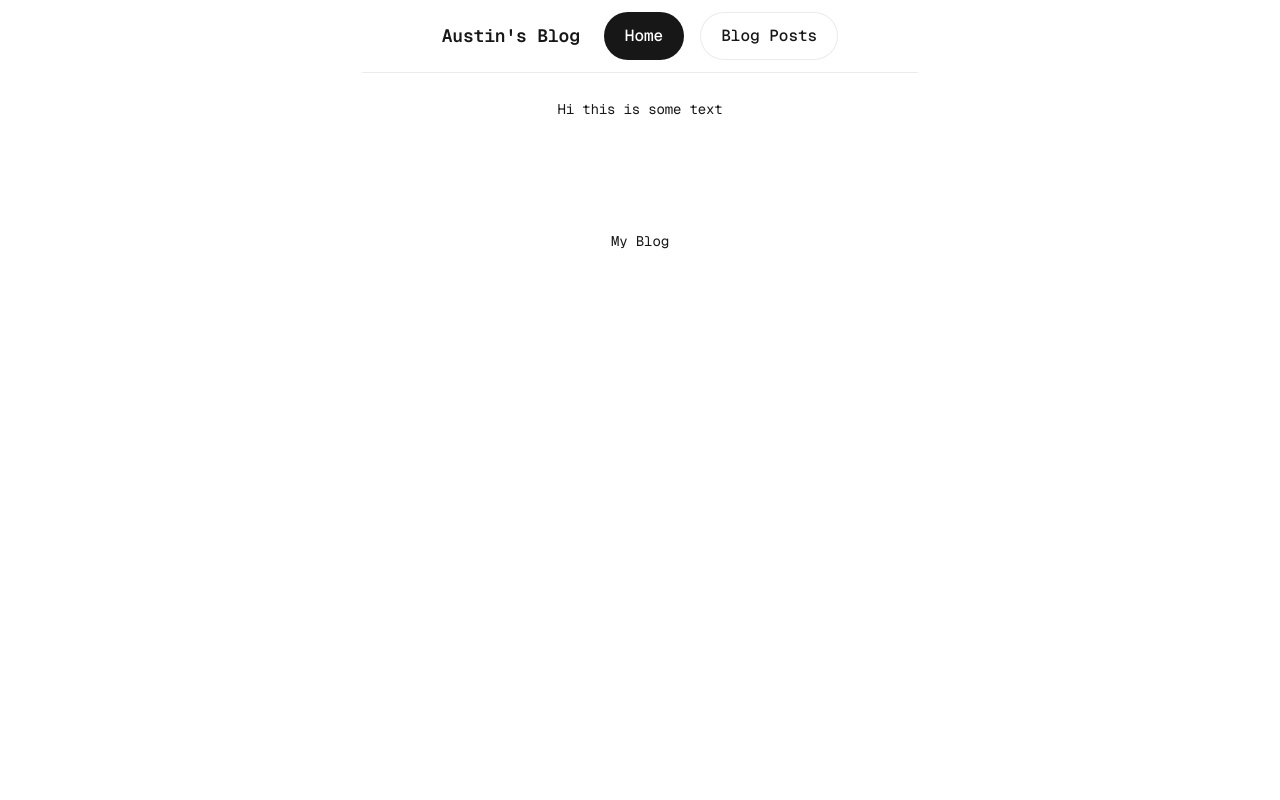
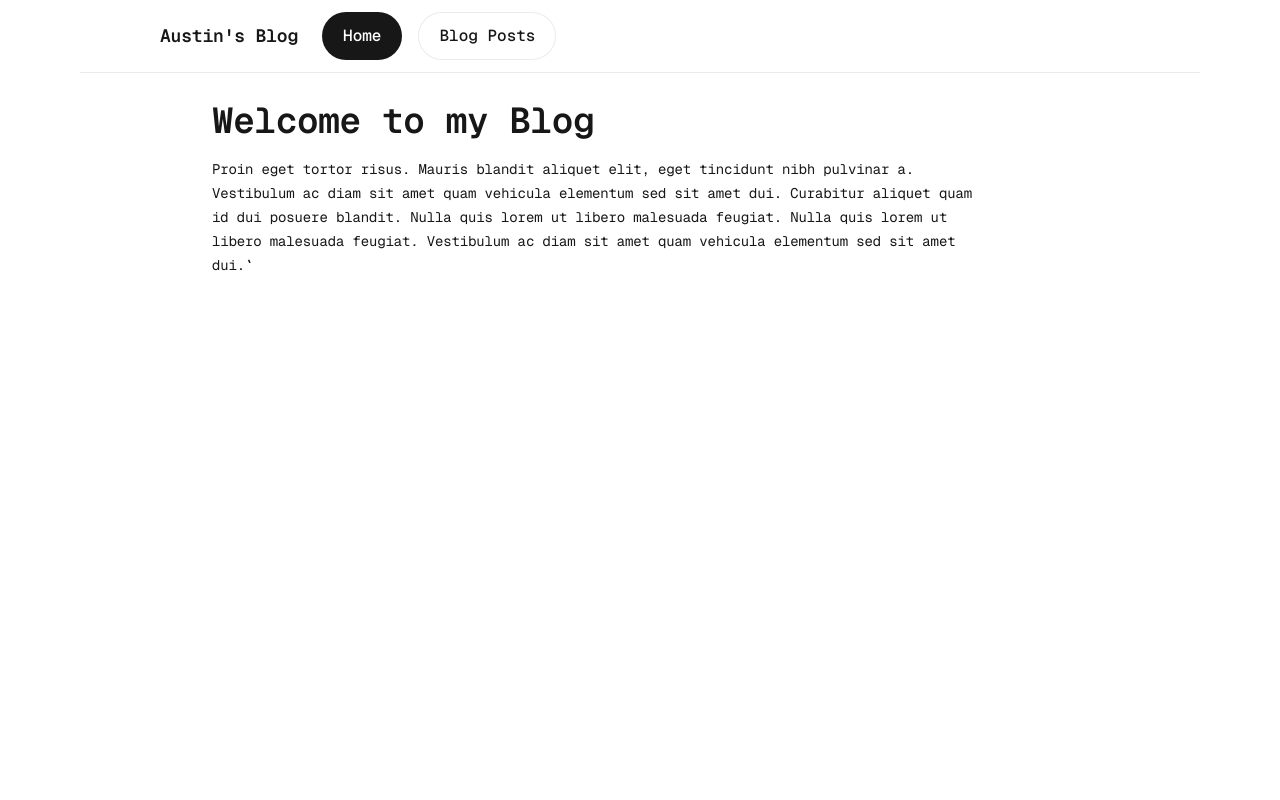
Before and after one commit to endlessrequiem/blog, a Next.js app: page / in a window 1280 px wide. Shown: the top 800 px of the page. Built offline with nearby package versions, Linux system fonts and the light colour scheme.

Commit message:
updated home page

```diff
--- /dev/null
+++ b/src/app/components/Introduction/index.tsx
@@ -0,0 +1,21 @@
+import styles from "@/app/page.module.css";
+import Navigation from "@/app/components/Navigation/Navigation";
+import {strings} from "@/app/page.strings";
+
+
+export default function Introduction() {
+    return (
+        <div className={styles.page}>
+            <main className={styles.main}>
+                <article className={styles.postContainer}>
+                    <header className={styles.postHeader}>
+                        <h1 className={styles.postTitle} style={{marginBottom: 24}}>{strings.welcome}</h1>
+                        <div className={styles.postContent}>
+                            {strings.welcomeText}
+                        </div>
+                    </header>
+                </article>
+            </main>
+        </div>
+    );
+}
--- a/src/app/components/Navigation.module.css
+++ b/src/app/components/Navigation/Navigation.module.css
@@ -6,6 +6,7 @@
     top: 0;
     z-index: 100;
     font-family: var(--font-geist-mono);
+    width: 100%;
 }
 
 .navContainer {
@@ -29,6 +30,9 @@
 
 .navLinks {
     display: flex;
+    flex: 1;
+    justify-content: start;
+    align-content: start;
     gap: 16px;
 }
 
--- a/src/app/components/Navigation.tsx
+++ b/src/app/components/Navigation/Navigation.tsx
@@ -2,6 +2,7 @@
 
 import { useRouter, usePathname } from 'next/navigation';
 import styles from './Navigation.module.css';
+import {strings} from "@/app/page.strings";
 
 export default function Navigation() {
     const router = useRouter();
@@ -11,20 +12,20 @@ export default function Navigation() {
         <nav className={styles.navigation}>
             <div className={styles.navContainer}>
                 <div className={styles.logo}>
-                    Austin's Blog
+                    {strings.navTitle}
                 </div>
                 <div className={styles.navLinks}>
                     <button
                         className={`${styles.navLink} ${pathname === '/' ? styles.active : ''}`}
                         onClick={() => router.push('/')}
                     >
-                        Home
+                        {strings.navHome}
                     </button>
                     <button
                         className={`${styles.navLink} ${pathname === '/posts' ? styles.active : ''}`}
                         onClick={() => router.push('/posts')}
                     >
-                        Blog Posts
+                        {strings.navBlogPosts}
                     </button>
                 </div>
             </div>
--- a/src/app/page.module.css
+++ b/src/app/page.module.css
@@ -53,6 +53,11 @@
     line-height: 24px;
     letter-spacing: -0.01em;
     list-style-position: inside;
+}
+
+.footer {
+    opacity: 35%;
+    padding-top: 12px;
 }
 
 .main h1 {
--- a/src/app/page.strings.ts
+++ b/src/app/page.strings.ts
@@ -1,3 +1,11 @@
 export const strings = {
-    blog: "Blog",
+    blog: "My Blog",
+    footerText: "Austin White, 2025",
+    welcome: "Welcome to my Blog",
+    navTitle: "Austin's Blog",
+    navHome: "Home",
+    navBlogPosts: "Blog Posts",
+    welcomeText: "Proin eget tortor risus. Mauris blandit aliquet elit, eget tincidunt nibh pulvinar a. Vestibulum ac diam sit amet quam vehicula elementum sed sit amet dui. Curabitur aliquet quam id dui posuere blandit.\n" +
+        "\n" +
+        "Nulla quis lorem ut libero malesuada feugiat. Nulla quis lorem ut libero malesuada feugiat. Vestibulum ac diam sit amet quam vehicula elementum sed sit amet dui.`",
 }
--- a/src/app/page.tsx
+++ b/src/app/page.tsx
@@ -2,17 +2,18 @@
 
 import styles from "./page.module.css";
 import {strings} from "./page.strings";
-import Navigation from "./components/Navigation";
+import Navigation from "./components/Navigation/Navigation";
+import Introduction from "@/app/components/Introduction";
 
 export default function Home() {
     return (
         <div className={styles.page}>
             <Navigation />
             <main className={styles.main}>
-                <div>Hi this is some text</div>
+                <Introduction />
             </main>
-            <footer className={styles.footer} style={{paddingTop: 12}}>
-                <div>My {strings.blog}</div>
+            <footer className={styles.footer}>
+                <div>{strings.footerText}</div>
             </footer>
         </div>
     );
```
Also changed, not shown: src/app/posts/[id]/page.tsx (+4 -11 lines), src/app/posts/page.tsx (+4 -11 lines), src/app/util/date.ts (added, +9 -0 lines).
